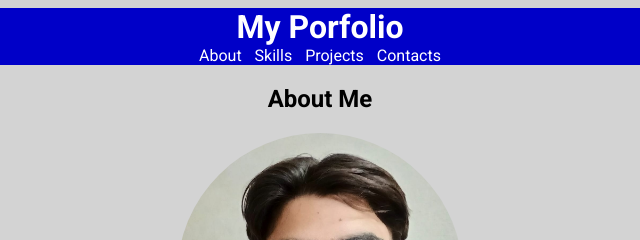
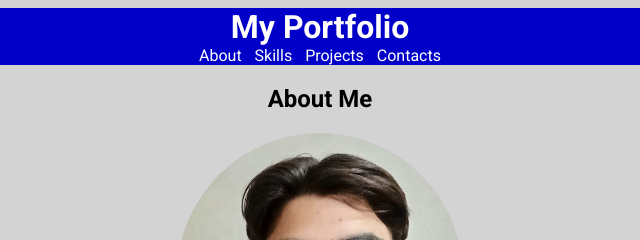
Before and after one commit to Yashveer4826/My-portfolio, a plain HTML site: page index.html in a window 1280 px wide. Shown: the top 240 px of the page, 320-960 px from the left. Drawn offline with Linux system fonts and the light colour scheme; a web font is replaced by a local one.

Commit message:
Correct spelling of 'Portfolio' in header

```diff
--- a/index.html
+++ b/index.html
@@ -9,7 +9,7 @@
     </head>
     <body>
         <header class="nav-bar">
-            <h1 class="my-port-text">My Porfolio</h1>
+            <h1 class="my-port-text">My Portfolio</h1>
             <a class="about-text" href="#about">About</a>
             <a class="skills-text" href="#my-skills">Skills</a>
             <a class="proj-text" href="#projects">Projects</a>
```
